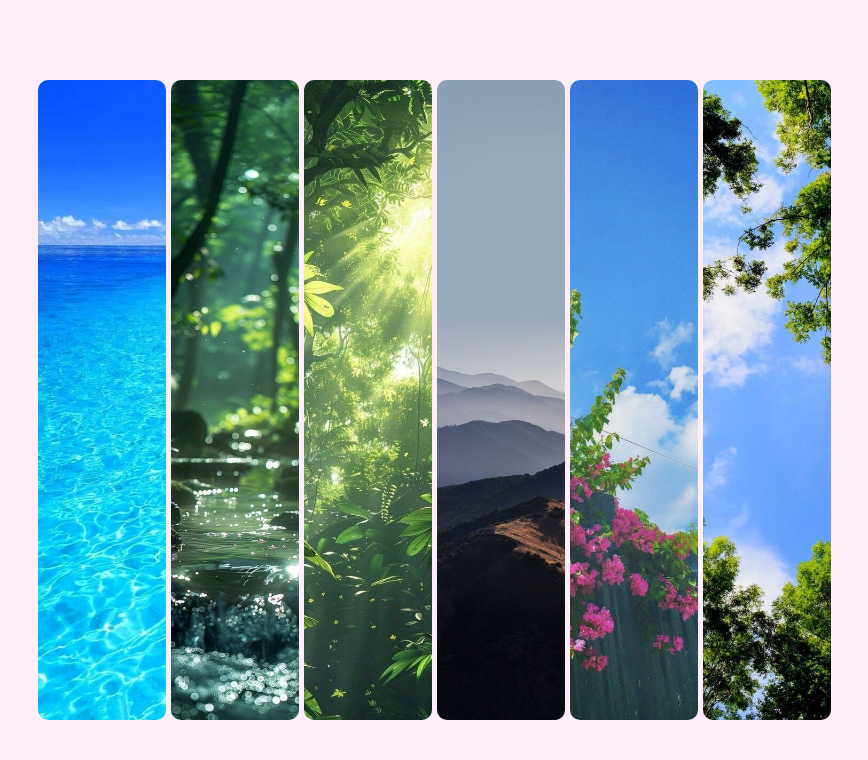
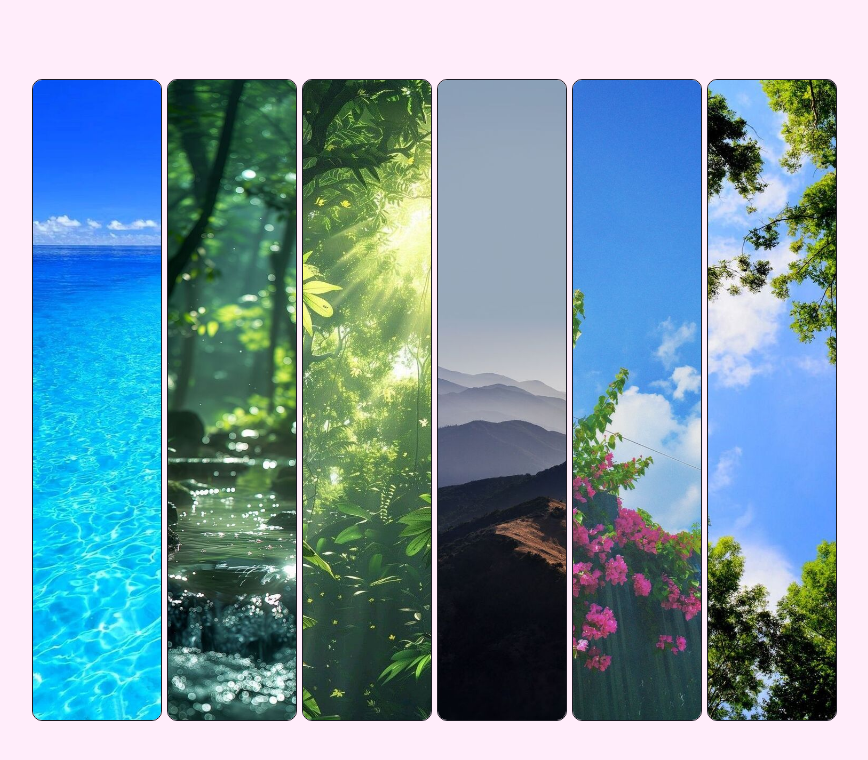
Before and after one commit to TanmayGadge/image-accordion, a React (Create React App) app: page / in a window 1280 px wide. Shown: the top 760 px of the page, without its empty margins (206-1074 px from the left). Built offline with nearby package versions, Linux system fonts and the light colour scheme.

Commit message:
reduced box shadow

```diff
--- a/src/components/gallery.css
+++ b/src/components/gallery.css
@@ -16,9 +16,9 @@ img{
     height: var(--img-height);
     object-fit: cover;
     border-radius: 10px;
-    /* border: .5px solid #1c1a22; */
+    border: .5px solid #1c1a22;
 
-    box-shadow: 0 0 black 50px 50px;
+    box-shadow: 0 0 black 5px 5px;
 }
 img:hover{
     width: 20%;
```
